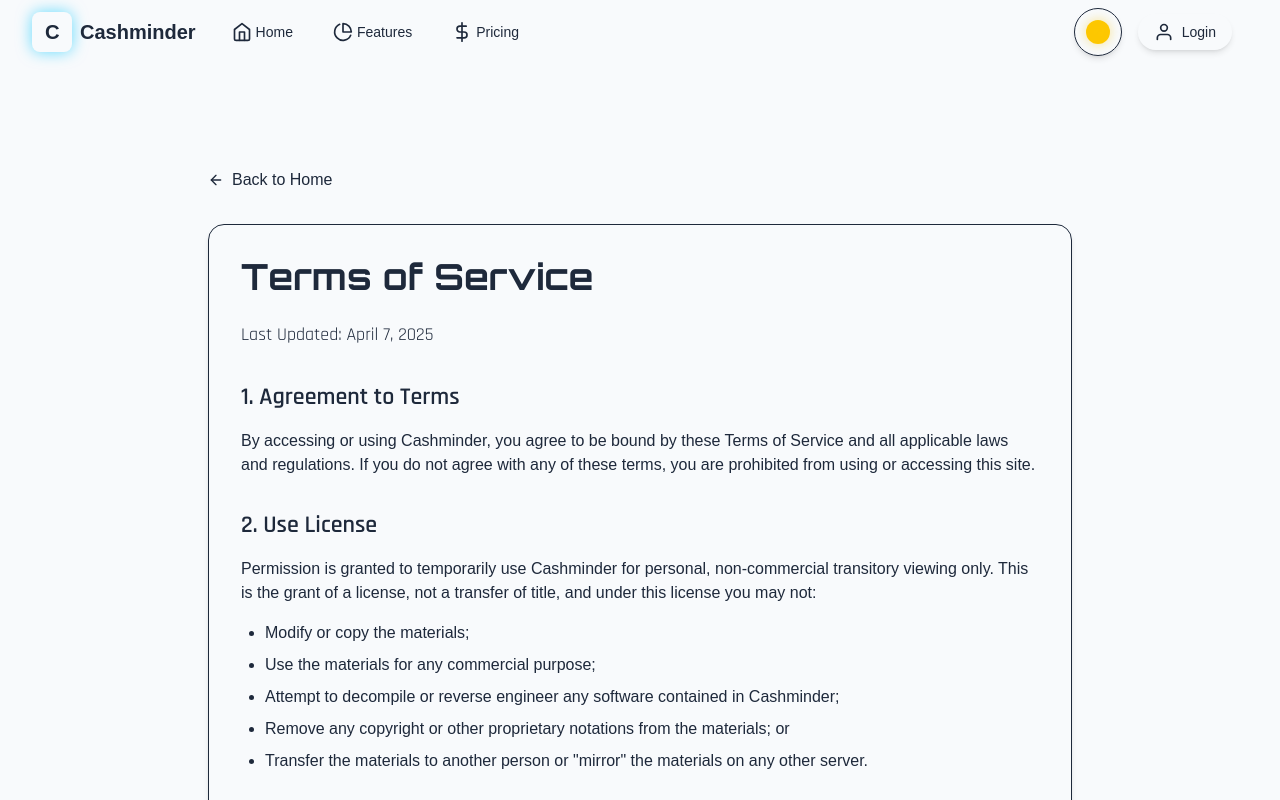
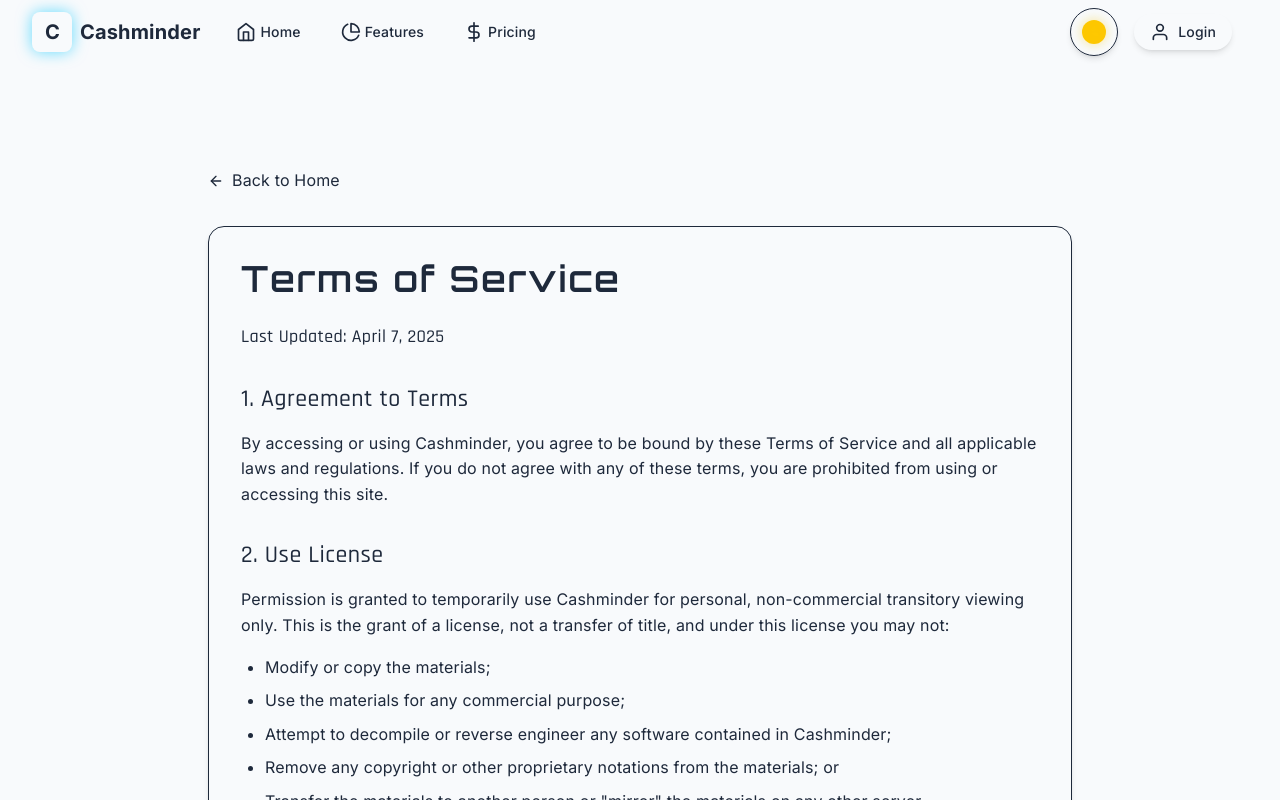
Before and after one commit to shivanshpathak01/Cashminder---Money-Management-App, a Next.js app: page /terms in a window 1280 px wide. Shown: the top 800 px of the page. Built offline with nearby package versions, Linux system fonts and the light colour scheme.

Commit message:
css for dark mode implemented

```diff
--- a/src/app/globals.css
+++ b/src/app/globals.css
@@ -1,3 +1,10 @@
+/* Import Google Fonts for futuristic design - MUST BE FIRST */
+@import url('https://fonts.googleapis.com/css2?family=Orbitron:wght@400;500;600;700;800;900&display=swap');
+@import url('https://fonts.googleapis.com/css2?family=Rajdhani:wght@300;400;500;600;700&display=swap');
+@import url('https://fonts.googleapis.com/css2?family=Audiowide:wght@400&display=swap');
+@import url('https://fonts.googleapis.com/css2?family=Inter:wght@300;400;500;600;700;800;900&display=swap');
+@import url('https://fonts.googleapis.com/css2?family=Space+Grotesk:wght@300;400;500;600;700&display=swap');
+
 @import "tailwindcss";
 
 :root {
@@ -59,17 +66,55 @@
   --font-audiowide: var(--font-audiowide);
 }
 
-/* Custom font classes */
+/* Custom font classes for futuristic design */
 .font-orbitron {
-  font-family: var(--font-orbitron);
+  font-family: 'Orbitron', monospace;
+  font-weight: 600;
+  letter-spacing: 0.05em;
 }
 
 .font-rajdhani {
-  font-family: var(--font-rajdhani);
+  font-family: 'Rajdhani', sans-serif;
+  font-weight: 500;
+  letter-spacing: 0.02em;
 }
 
 .font-audiowide {
-  font-family: var(--font-audiowide);
+  font-family: 'Audiowide', cursive;
+  font-weight: 400;
+  letter-spacing: 0.1em;
+  text-transform: uppercase;
+}
+
+.font-inter {
+  font-family: 'Inter', sans-serif;
+  font-weight: 400;
+}
+
+.font-space-grotesk {
+  font-family: 'Space Grotesk', sans-serif;
+  font-weight: 500;
+  letter-spacing: 0.01em;
+}
+
+/* Futuristic heading styles */
+.heading-futuristic {
+  font-family: 'Orbitron', monospace;
+  font-weight: 700;
+  letter-spacing: 0.08em;
+  text-transform: uppercase;
+}
+
+.heading-elegant {
+  font-family: 'Space Grotesk', sans-serif;
+  font-weight: 600;
+  letter-spacing: 0.02em;
+}
+
+.text-futuristic {
+  font-family: 'Rajdhani', sans-serif;
+  font-weight: 500;
+  letter-spacing: 0.03em;
 }
 
 .dark {
@@ -80,7 +125,10 @@
 body {
   background: var(--background);
   color: var(--foreground);
-  font-family: Arial, Helvetica, sans-serif;
+  font-family: 'Inter', 'Rajdhani', 'Space Grotesk', system-ui, -apple-system, sans-serif;
+  font-weight: 400;
+  line-height: 1.6;
+  letter-spacing: 0.01em;
 }
 
 /* Improved text contrast for light mode */
@@ -216,11 +264,15 @@
 
 /* Text effects for creative typography */
 .text-glow {
-  text-shadow: 0 0 10px rgba(0, 198, 255, 0.7), 0 0 20px rgba(0, 198, 255, 0.4);
+  text-shadow: 0 0 10px rgba(0, 198, 255, 0.7), 0 0 20px rgba(0, 198, 255, 0.4), 0 0 30px rgba(0, 198, 255, 0.2);
 }
 
 .text-glow-green {
-  text-shadow: 0 0 10px rgba(50, 255, 126, 0.7), 0 0 20px rgba(50, 255, 126, 0.4);
+  text-shadow: 0 0 10px rgba(50, 255, 126, 0.7), 0 0 20px rgba(50, 255, 126, 0.4), 0 0 30px rgba(50, 255, 126, 0.2);
+}
+
+.text-glow-purple {
+  text-shadow: 0 0 10px rgba(147, 51, 234, 0.7), 0 0 20px rgba(147, 51, 234, 0.4), 0 0 30px rgba(147, 51, 234, 0.2);
 }
 
 .text-outline {
@@ -236,12 +288,38 @@
   color: transparent;
 }
 
+.text-gradient-purple {
+  background: linear-gradient(135deg, #667eea 0%, #764ba2 100%);
+  -webkit-background-clip: text;
+  background-clip: text;
+  color: transparent;
+}
+
+.text-gradient-cyber {
+  background: linear-gradient(135deg, #00C6FF 0%, #32FF7E 50%, #FF006E 100%);
+  -webkit-background-clip: text;
+  background-clip: text;
+  color: transparent;
+}
+
 .letter-spacing-wide {
   letter-spacing: 0.1em;
 }
 
+.letter-spacing-wider {
+  letter-spacing: 0.15em;
+}
+
 .text-shadow-sm {
   text-shadow: 2px 2px 4px rgba(0, 0, 0, 0.3);
+}
+
+.text-shadow-neon {
+  text-shadow:
+    0 0 5px currentColor,
+    0 0 10px currentColor,
+    0 0 15px currentColor,
+    0 0 20px var(--primary);
 }
 
 /* Animated text */
@@ -264,3 +342,97 @@
     background-position: 200% center;
   }
 }
+
+/* Additional futuristic effects */
+.text-hologram {
+  background: linear-gradient(
+    45deg,
+    transparent 30%,
+    rgba(0, 198, 255, 0.5) 50%,
+    transparent 70%
+  );
+  background-size: 200% 200%;
+  animation: hologram 2s linear infinite;
+  color: var(--primary);
+}
+
+@keyframes hologram {
+  0% { background-position: -200% 0; }
+  100% { background-position: 200% 0; }
+}
+
+.text-glitch {
+  position: relative;
+  color: var(--primary);
+  animation: glitch 2s infinite;
+}
+
+.text-glitch::before,
+.text-glitch::after {
+  content: attr(data-text);
+  position: absolute;
+  top: 0;
+  left: 0;
+  width: 100%;
+  height: 100%;
+}
+
+.text-glitch::before {
+  animation: glitch-1 0.5s infinite;
+  color: #ff006e;
+  z-index: -1;
+}
+
+.text-glitch::after {
+  animation: glitch-2 0.5s infinite;
+  color: #32ff7e;
+  z-index: -2;
+}
+
+@keyframes glitch {
+  0%, 100% { transform: translate(0); }
+  20% { transform: translate(-2px, 2px); }
+  40% { transform: translate(-2px, -2px); }
+  60% { transform: translate(2px, 2px); }
+  80% { transform: translate(2px, -2px); }
+}
+
+@keyframes glitch-1 {
+  0%, 100% { transform: translate(0); }
+  20% { transform: translate(-1px, 1px); }
+  40% { transform: translate(-1px, -1px); }
+  60% { transform: translate(1px, 1px); }
+  80% { transform: translate(1px, -1px); }
+}
+
+@keyframes glitch-2 {
+  0%, 100% { transform: translate(0); }
+  20% { transform: translate(1px, -1px); }
+  40% { transform: translate(1px, 1px); }
+  60% { transform: translate(-1px, -1px); }
+  80% { transform: translate(-1px, 1px); }
+}
+
+/* Cyberpunk border effects */
+.border-cyber {
+  position: relative;
+  border: 2px solid var(--primary);
+}
+
+.border-cyber::before {
+  content: '';
+  position: absolute;
+  top: -2px;
+  left: -2px;
+  right: -2px;
+  bottom: -2px;
+  background: linear-gradient(45deg, var(--primary), var(--secondary), var(--primary));
+  border-radius: inherit;
+  z-index: -1;
+  animation: border-glow 3s linear infinite;
+}
+
+@keyframes border-glow {
+  0%, 100% { opacity: 0.5; }
+  50% { opacity: 1; }
+}
```
